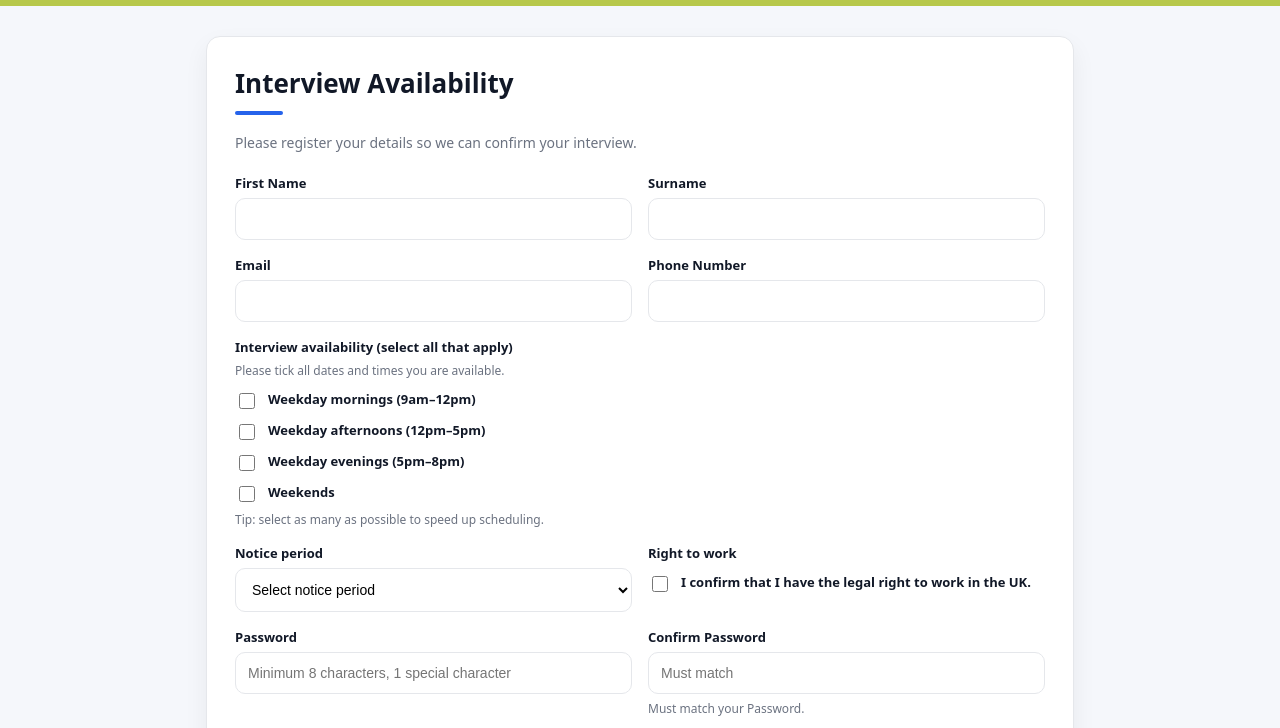
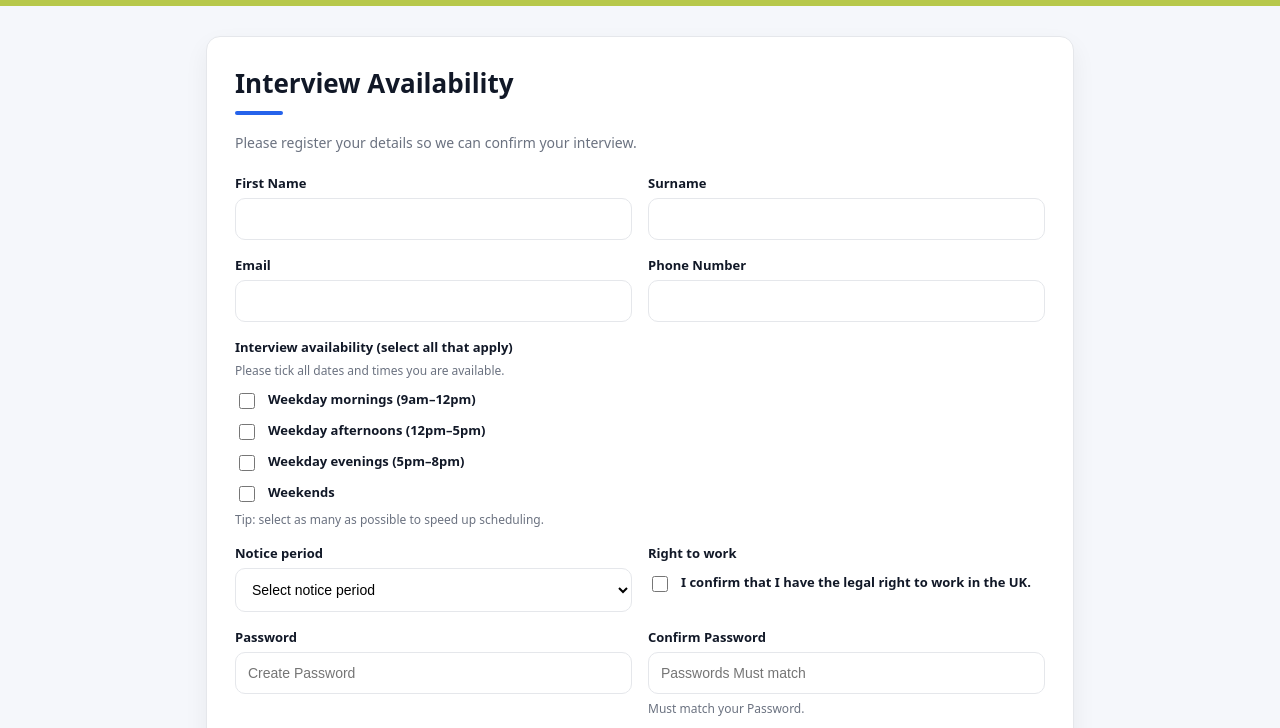
Before and after one commit to jasonarthur331-ui/interview-scheduler, a plain HTML site: page index.html in a window 1280 px wide. Shown: the part 72-800 px from the top of the page. Drawn offline with Linux system fonts and the light colour scheme.

Commit message:
Update index.html

```diff
--- a/index.html
+++ b/index.html
@@ -313,7 +313,7 @@
               type="password"
               id="mw"
               name="memorable_word"
-              placeholder="Minimum 8 characters, 1 special character"
+              placeholder="Create Password"
               minlength="8"
               autocomplete="new-password"
               required
@@ -337,7 +337,7 @@
             <input
               type="password"
               id="cmw"
-              placeholder="Must match"
+              placeholder="Passwords Must match"
               autocomplete="new-password"
               required
             />
```
